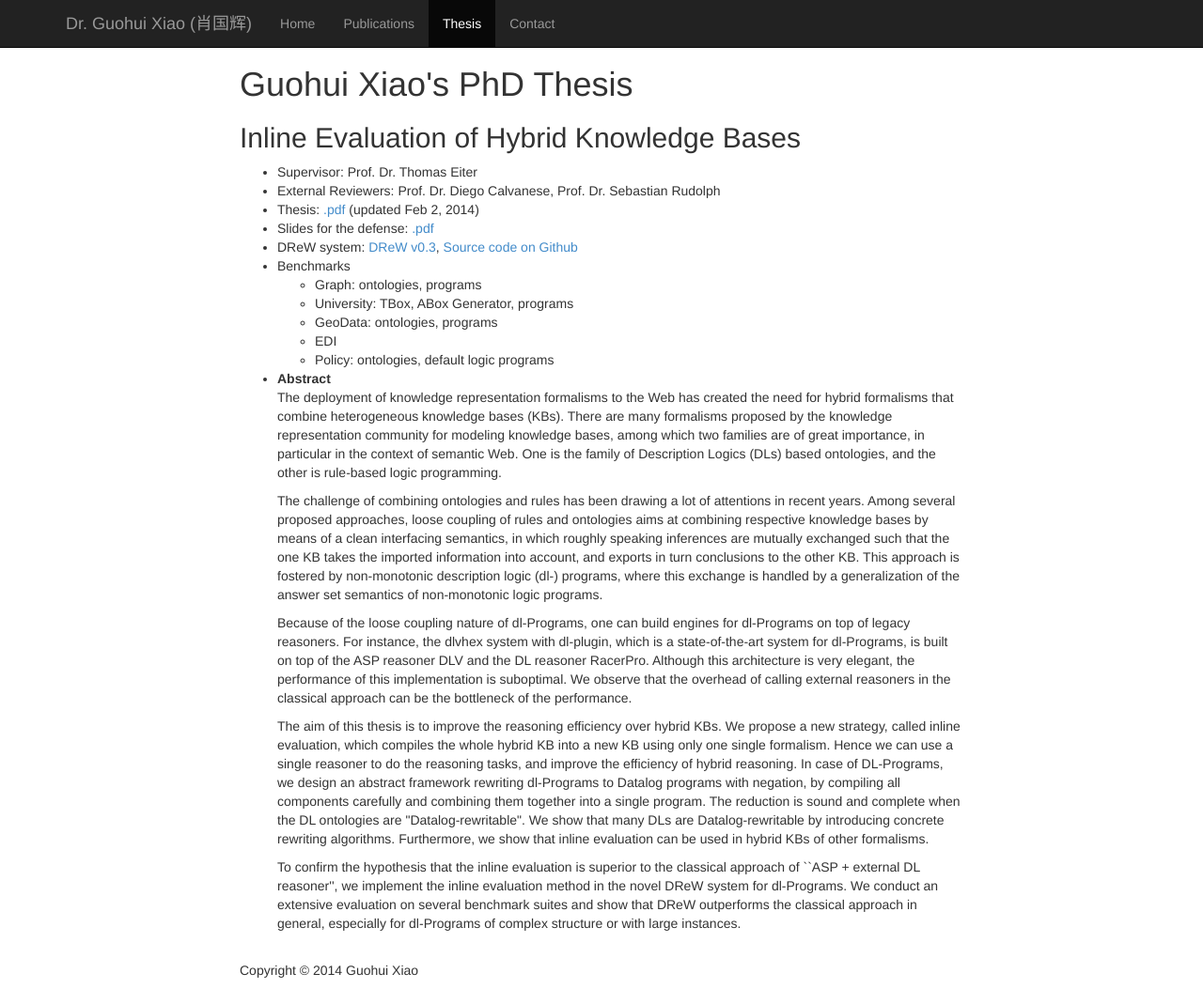
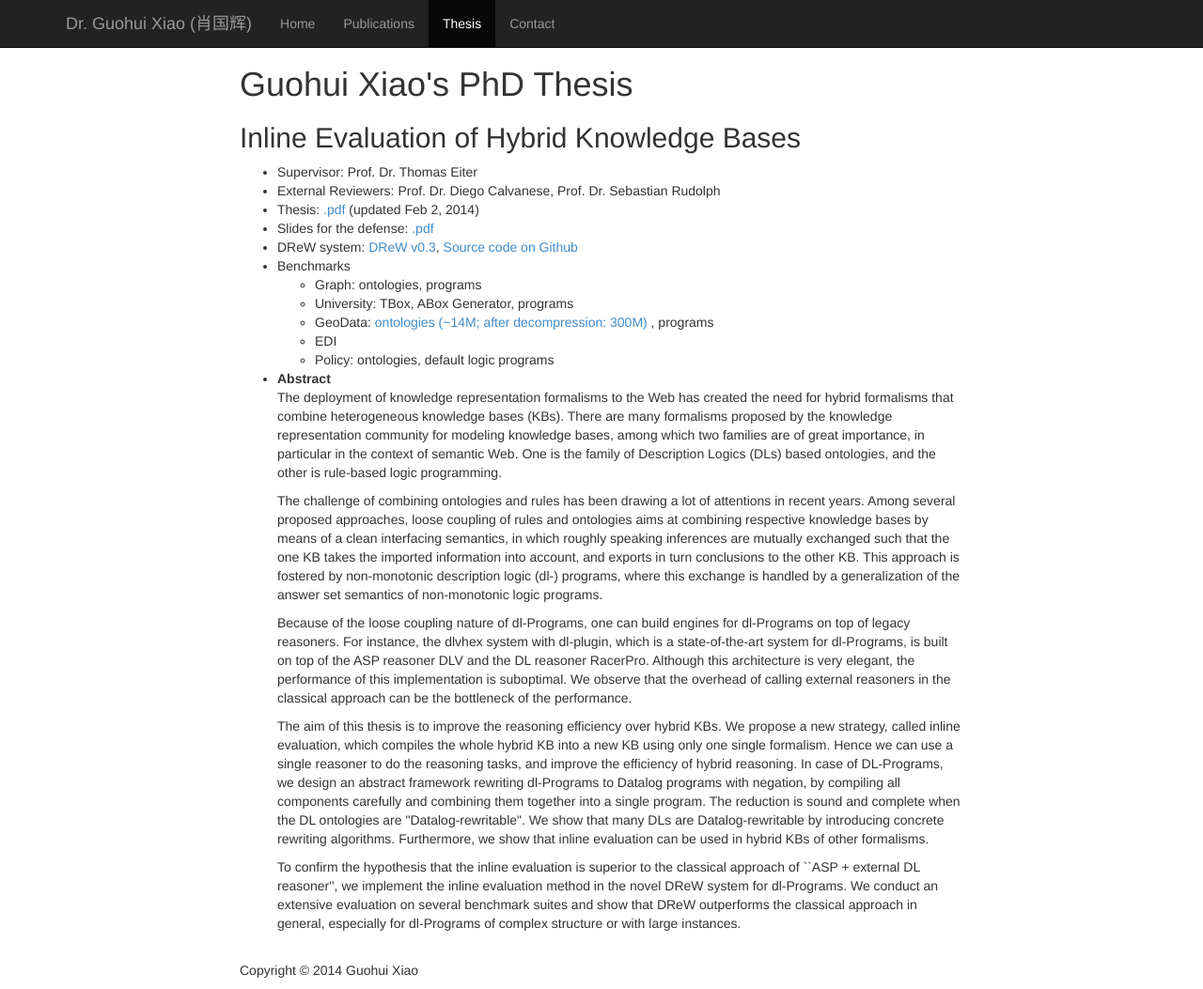
Before and after one commit to ghxiao/ghxiao.github.io, a Jekyll site: the page built from _posts/2014-02-02-thesis.html, in a window 1280 px wide and 1053 px high. Shown: the whole window at 94% size. Built offline with Jekyll 4.4.1, drawn with Linux system fonts in a browser that asks for light colours; nearby versions of some CDN libraries; Markdown is read by kramdown in place of the engine named in the settings.

Commit message:
geo ontologies

```diff
--- a/_posts/2014-02-02-thesis.html
+++ b/_posts/2014-02-02-thesis.html
@@ -21,7 +21,7 @@ Guohui Xiao's PhD Thesis
     <ul>
         <li>Graph: ontologies, programs</li>
         <li>University: TBox, ABox Generator, programs</li>
-        <li>GeoData: ontologies, programs</li>
+        <li>GeoData: <a href="/thesis/geo-ontologies.7z"> ontologies (~14M; after decompression: 300M) </a>, programs</li>
         <li>EDI</li>
         <li>Policy: ontologies, default logic programs</li>
     </ul>
```
Also changed, not shown: README.md, 1 other file.
